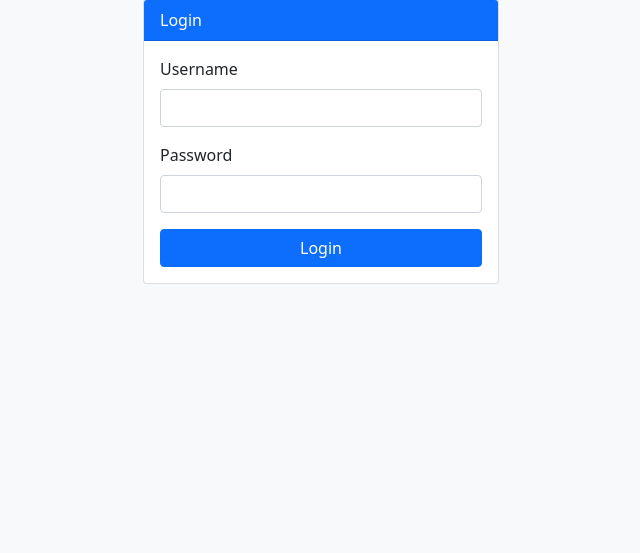
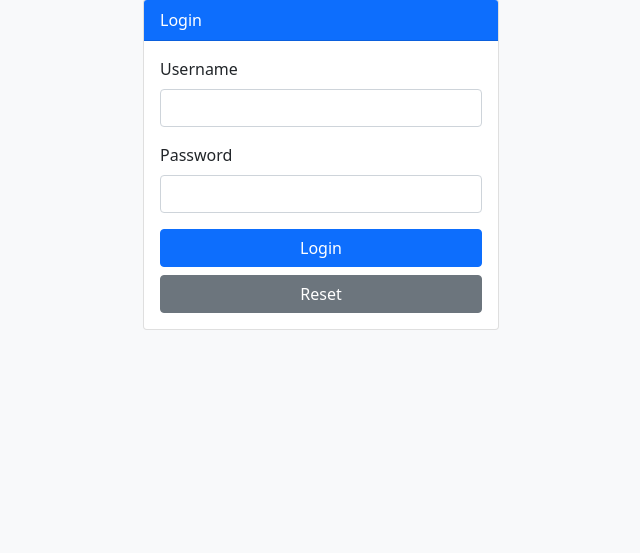
Before and after one commit to Hemandh67/INFOBOT, a Django app: page /login/ in a window 1280 px wide. Shown: the part 105-658 px from the top of the page, without its empty margins (319-959 px from the left). Run offline with Django 5.2, Linux system fonts and the light colour scheme.

Commit message:
Add Reset button to the login form

```diff
--- a/templates/registration/login.html
+++ b/templates/registration/login.html
@@ -21,7 +21,10 @@
                         <label class="form-label">Password</label>
                         <input type="password" name="password" class="form-control" required>
                     </div>
-                    <button type="submit" class="btn btn-primary w-100">Login</button>
+                    <div class="d-grid gap-2">
+                        <button type="submit" class="btn btn-primary">Login</button>
+                        <button type="reset" class="btn btn-secondary">Reset</button>
+                    </div>
                 </form>
             </div>
         </div>
```
